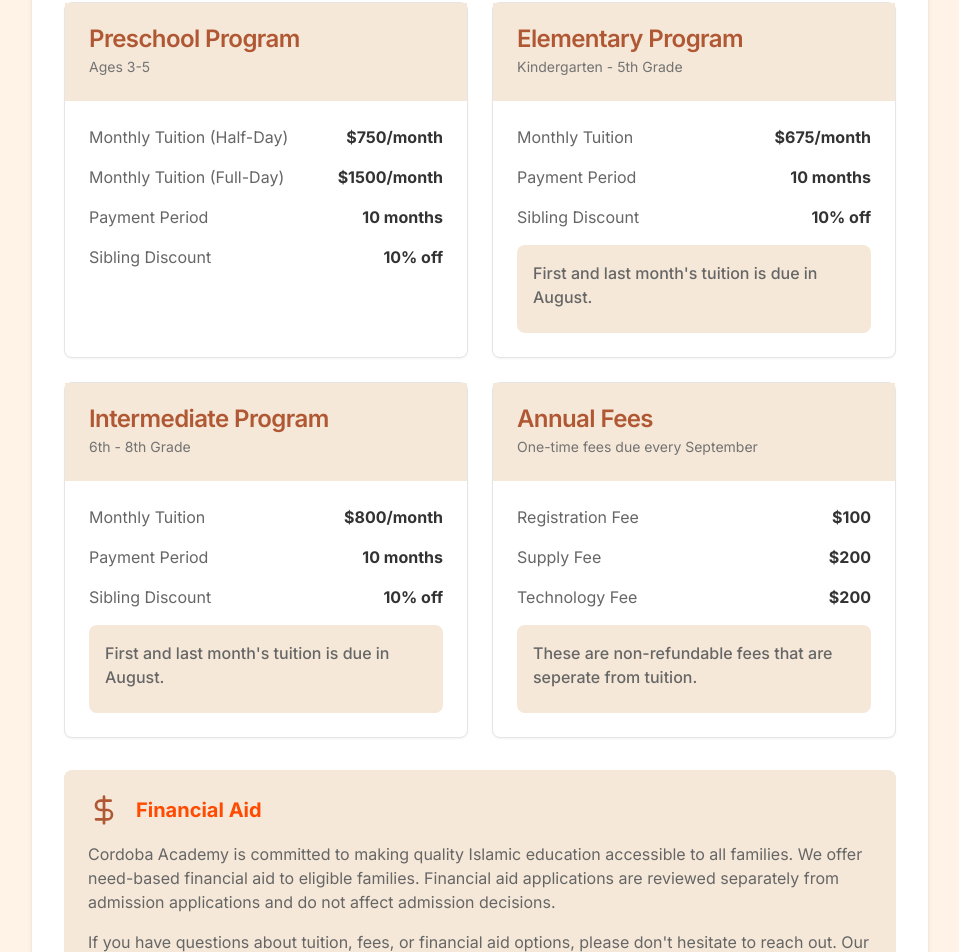
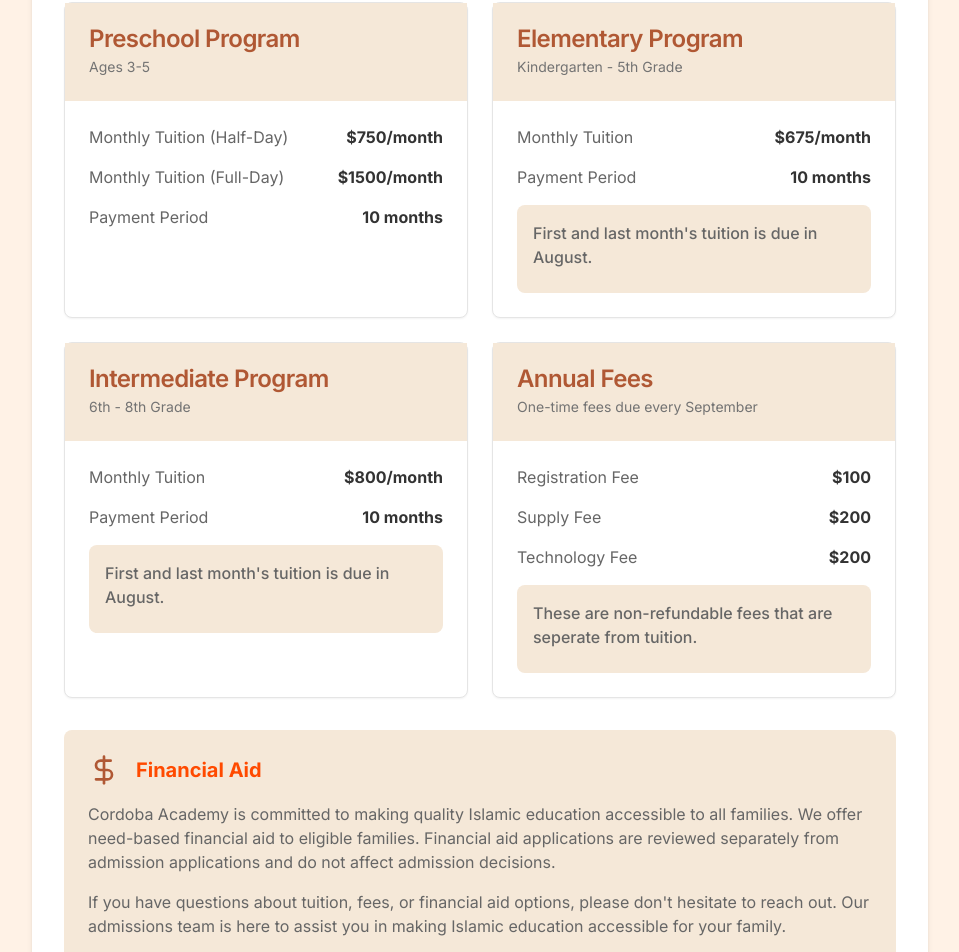
Before and after one commit to ca-seattle/cordoba-website, a Next.js app: page /enrollment in a window 1280 px wide. Shown: the part 2494-3446 px from the top of the page, without its empty margins (160-1119 px from the left). Built offline with nearby package versions, Linux system fonts and the light colour scheme.

Commit message:
removing sibling discount (#26)
Co-authored-by: Umair Qureshi <umairq96@uw.edu>

```diff
--- a/app/enrollment/page.tsx
+++ b/app/enrollment/page.tsx
@@ -302,14 +302,14 @@ export default function EnrollmentPage() {
                         10 months
                       </span>
                     </div>
-                    <div className="flex justify-between">
+                    {/* <div className="flex justify-between">
                       <span className="text-brand-text-muted">
                         Sibling Discount
                       </span>
                       <span className="font-bold text-brand-text-dark">
                         10% off
                       </span>
-                    </div>
+                    </div> */}
                   </div>
                 </CardContent>
               </Card>
@@ -341,14 +341,14 @@ export default function EnrollmentPage() {
                         10 months
                       </span>
                     </div>
-                    <div className="flex justify-between">
+                    {/* <div className="flex justify-between">
                       <span className="text-brand-text-muted">
                         Sibling Discount
                       </span>
                       <span className="font-bold text-brand-text-dark">
                         10% off
                       </span>
-                    </div>
+                    </div> */}
                     <div className="mt-6 p-4 bg-brand-accent rounded-lg">
                       <p className="text-brand-text-muted mb-2 font-medium">
                         First and last month's tuition is due in August.
@@ -383,14 +383,14 @@ export default function EnrollmentPage() {
                         10 months
                       </span>
                     </div>
-                    <div className="flex justify-between">
+                    {/* <div className="flex justify-between">
                       <span className="text-brand-text-muted">
                         Sibling Discount
                       </span>
                       <span className="font-bold text-brand-text-dark">
                         10% off
                       </span>
-                    </div>
+                    </div> */}
                     <div className="mt-6 p-4 bg-brand-accent rounded-lg">
                       <p className="text-brand-text-muted mb-2 font-medium">
                         First and last month's tuition is due in August.
```
